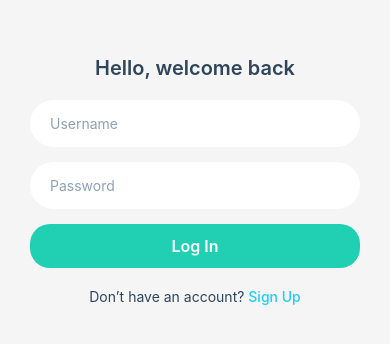
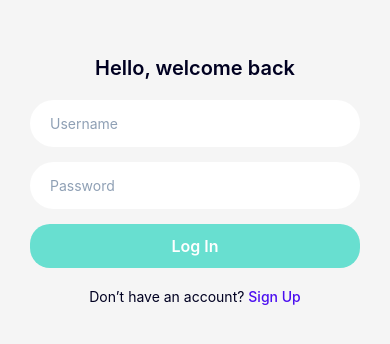
Before and after one commit to theflaggship/should-i-app, a React Native app in the folder frontend/: screen /Login in a window 390 px wide. Shown: the part 242-586 px from the top of the page. Built offline with nearby package versions, Linux system fonts and the light colour scheme.

Commit message:
new colors and logo

```diff
--- a/frontend/src/components/PollCard.js
+++ b/frontend/src/components/PollCard.js
@@ -296,7 +296,7 @@ const PollCard = ({
                     styles.fillBar,
                     fillBarDynamicRadius,
                     {
-                      backgroundColor: isVoted ? '#b1f3e7' : '#e4edf5',
+                      backgroundColor: isVoted ? '#A4FFE4' : '#e4edf5',
                     },
                     fillWidthStyle,
                   ]}
--- a/frontend/src/styles/colors.js
+++ b/frontend/src/styles/colors.js
@@ -3,9 +3,10 @@
 export default {
     appBackground: '#F5F5F5',
     pollBackground: '#FFFFFF',
-    primary: '#1DCDFE',
-    secondary: '#21D0B2',
-    dark: '#2F455C',
+    primary: '#4B0EF0',
+    secondary: '#68DFD0',
+    dark: '#000021',
+    inputOnDark: '#00003B',
     light: '#dbe4ed',
     onDarkPlaceHolder: '#8fa0b5',
     red: '#EB5160',
```
Also changed, not shown: frontend/graphics/whicha_logo.png.
